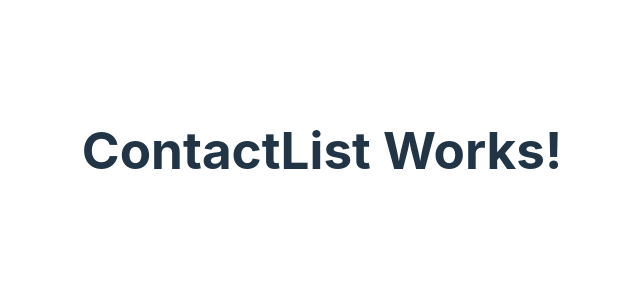
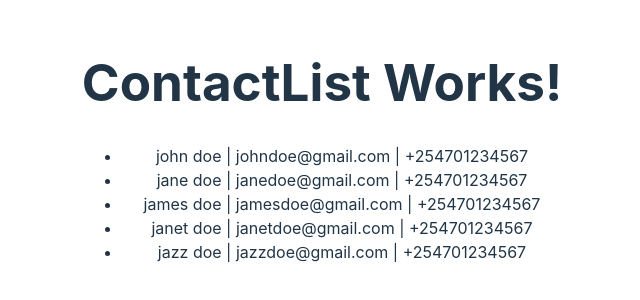
Before and after one commit to kahoragachau/Contabook, a React (Vite) app: page / in a window 1280 px wide. Shown: the part 250-550 px from the top of the page, without its empty margins (318-958 px from the left). Built offline with nearby package versions, Linux system fonts and the light colour scheme; data requests are answered from the project's data file.

Commit message:
✨feat: Fetch and List Contacts from db.json

```diff
--- a/src/components/ContactsList/ContactsList.jsx
+++ b/src/components/ContactsList/ContactsList.jsx
@@ -1,9 +1,34 @@
+import { useEffect, useState } from "react";
 import "./ContactsList.css";
 
 const ContactList = () => {
+  const [contacts, setContacts] = useState([])
+
+  const fetchContacts = () => {
+    fetch("http://localhost:3000/contacts")
+    .then(response => response.json())
+    .then(data => setContacts(data))
+  }
+
+  const listContacts =
+      contacts.map(contact => {
+        return (
+        <li key={contact.id}>
+          {contact.firstname} {contact.lastname} | {contact.email} | { contact.phone }
+        </li>
+        )
+  })
+
+  useEffect(()=>{
+    fetchContacts()
+  }, [])
+
   return (
     <>
       <h1>ContactList Works!</h1>
+      <ul>
+        {listContacts}
+      </ul>
     </>
   )
 }
```
